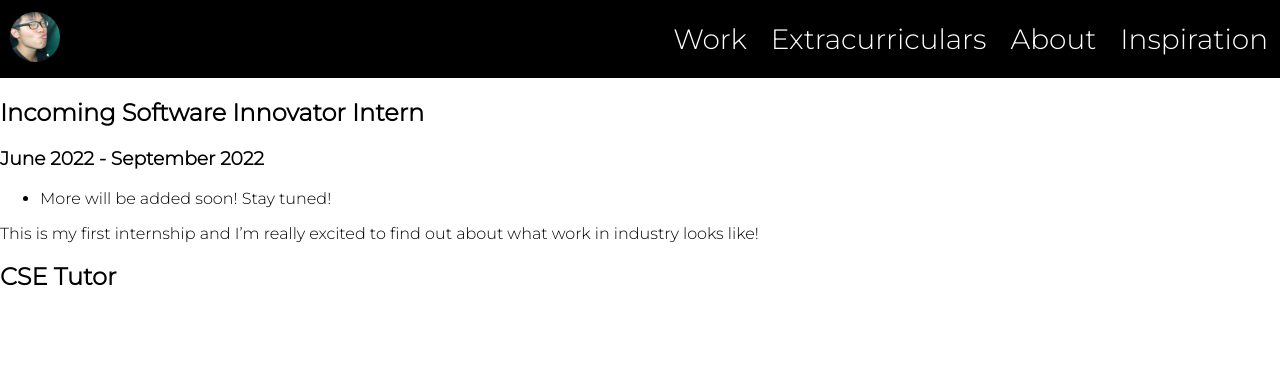
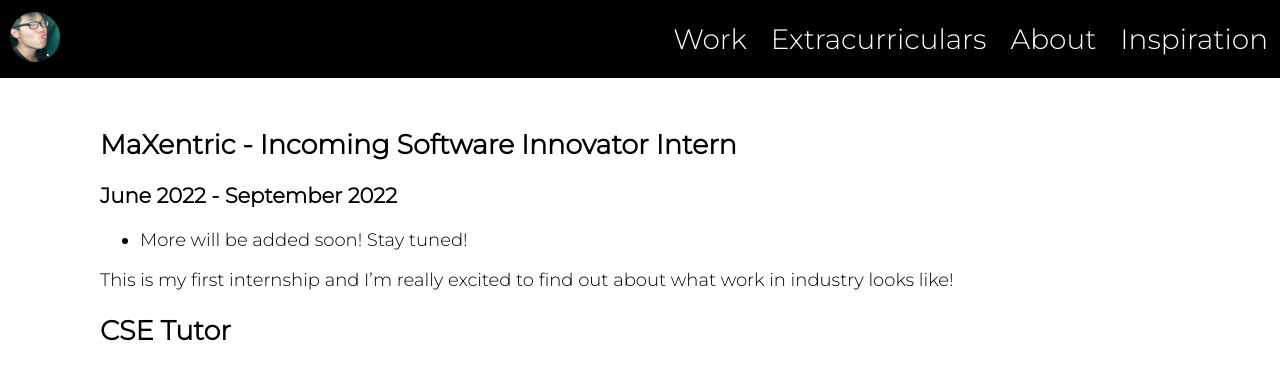
Before and after one commit to Dududungha/Jacob-Lin, a React (Create React App) app: page /#/Work in a window 1280 px wide. Shown: the top 380 px of the page. Built offline with nearby package versions, Linux system fonts and the light colour scheme.

Commit message:
started styling

```diff
--- a/public/index.html
+++ b/public/index.html
@@ -28,7 +28,7 @@
       work correctly both with client-side routing and a non-root public URL.
       Learn how to configure a non-root public URL by running `npm run build`.
     -->
-    <title>React App</title>
+    <title>Jacob Lin</title>
   </head>
   <body>
     <noscript>You need to enable JavaScript to run this app.</noscript>
--- a/src/App.css
+++ b/src/App.css
@@ -1,3 +1,11 @@
 #App {
   font-family: "Montserrat", sans-serif;
 }
+
+.page-body {
+  margin: 50px 100px
+}
+
+.resume-item {
+  font-size: large
+}
--- a/src/pages/About/About.jsx
+++ b/src/pages/About/About.jsx
@@ -2,7 +2,7 @@
 
 function About() {
     return (
-        <div>
+        <div className="page-body">
             <h1>About Me</h1>
             <p>Hey! I'm Jacob Lin. I'm currently in my second year studying Computer Science at University of California - San Diego. I'm still exploring where I want to go with Computer Science, but I would especially love to work in Virtual Reality (just thinking about where this could go gets me so excited!). Currently I have the most experience with frontend work in web and app development. Beyond that, I’ve been a part of the Association for Computing Machinery at UCSD as their Bit-Byte director and as the Vice President Membership, and it has been such a treat organizing events and working with my team to create a comfortable space for anyone interested in computing.</p>
             <h1>Education</h1>
--- a/src/pages/Extracurriculars/Extracurriculars.jsx
+++ b/src/pages/Extracurriculars/Extracurriculars.jsx
@@ -2,7 +2,7 @@
 
 function Extracurriculars() {
     return (
-        <div>
+        <div className="page-body">
             <div>
                 <h2><a href="https://acmucsd.com" target="_blank" rel="noreferrer">ACM at UCSD</a></h2>
                 <p>The Association for Computing Machinery at UCSD is a student organization founded by <a href="https://www.linkedin.com/in/emilyhuongnguyen/" target="_blank" rel="noreferrer">Emily Nguyen</a> with a focus on creating a members first community for anyone interested in computing. I joined ACM in 2020 precisely because of this wonderful community and my experience here has greatly shaped my college career. I have had the privilege of being a part of the Membership Team as the bit-byte director for the 2021-2022 school year, and will be continuing in the team as the Vice President of Membership for the 2022-2023 school year!</p>
--- a/src/pages/Inspiration/Inspiration.jsx
+++ b/src/pages/Inspiration/Inspiration.jsx
@@ -2,7 +2,7 @@
 
 function Inspiration() {
     return (
-        <div>
+        <div className="page-body">
             <div>
                 <h2>Sword Art Online</h2>
                 <h2>Healthy Gamer</h2>
--- a/src/pages/Projects/Projects.jsx
+++ b/src/pages/Projects/Projects.jsx
@@ -2,7 +2,7 @@
 
 function Projects() {
     return (
-        <div>
+        <div className="page-body">
             <div>
                 <h2> <a href="https://uwu-wegistew.netlify.app/" target="_blank" rel="noreferrer">uwu-wegistew</a></h2>
                 <p>A website that compiles my team’s research on the orthography, phonology, semantics, and social perception of a form of text and speech that we dubbed the "uwu register". My main part in this project was creating the frontend for the website by realizing the designs that the designer had come up with. I had a lot of fun learning how to style the page and customizing the imported components from <a href="https://ant.design/docs/spec/introduce" target="_blank" rel="noreferrer">Ant Design</a>.</p>
--- a/src/pages/Work/Work.jsx
+++ b/src/pages/Work/Work.jsx
@@ -2,16 +2,16 @@
 
 function Work() {
     return (
-        <div>
-            <div className="section">
-                <h2>Incoming Software Innovator Intern</h2>
+        <div className="page-body">
+            <div className="resume-item">
+                <h2>MaXentric - Incoming Software Innovator Intern</h2>
                 <h3>June 2022 - September 2022</h3>
                 <ul>
                     <li>More will be added soon! Stay tuned!</li>
                 </ul>
                 <p>This is my first internship and I’m really excited to find out about what work in industry looks like!</p>
             </div>
-            <div>
+            <div className="resume-item">
                 <h2>CSE Tutor</h2>
             </div>
         </div>
```
Also changed, not shown: src/pages/Work/Work.css (added), 1 other file (tests, documents, lock files or other folders).
